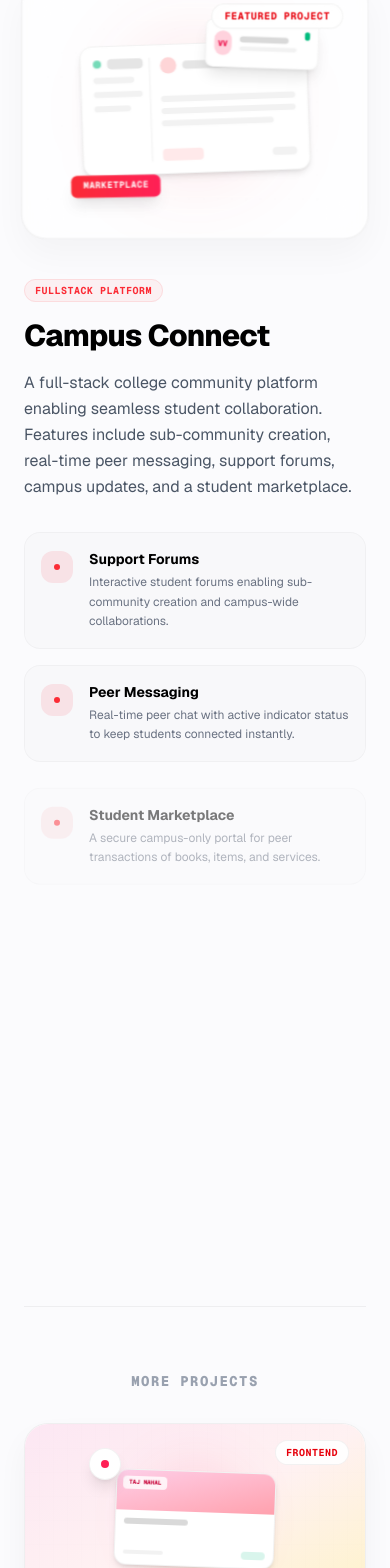
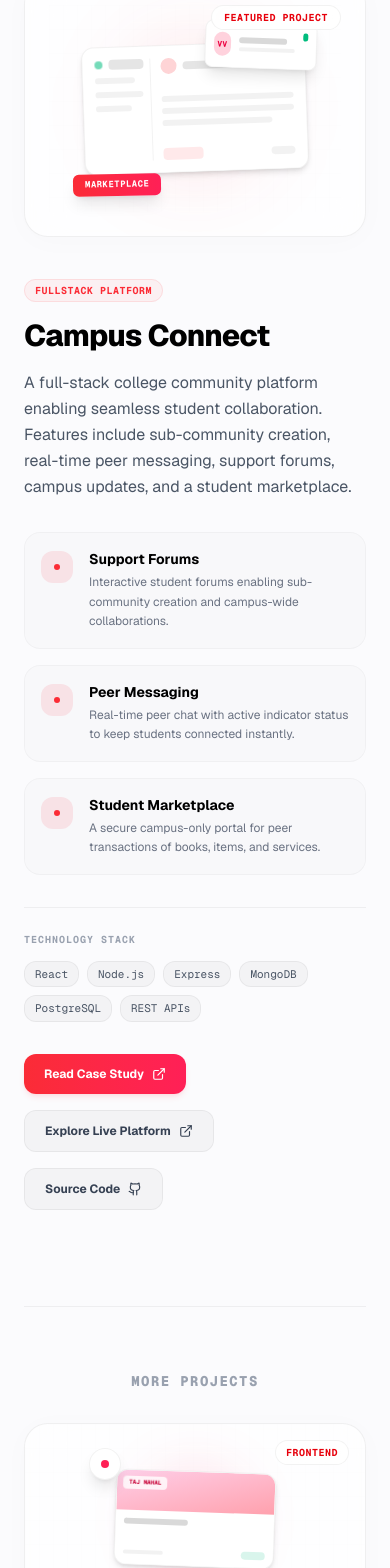
Before and after one commit to 113vab/vaibhav-portfolio, a Next.js app: page / in a window 390 px wide. Shown: the part 6930-8498 px from the top of the page. Built offline with nearby package versions, Linux system fonts and the light colour scheme.

Commit message:
fix: disable heavy 3D transforms, mouse tracking, and scroll animations in Projects section to fix mobile crash

```diff
--- a/src/components/Projects.tsx
+++ b/src/components/Projects.tsx
@@ -2,7 +2,7 @@
 
 import { useState, useRef, useEffect } from "react";
 import Link from "next/link";
-import { motion, AnimatePresence, useMotionValue, useSpring, useTransform, useMotionTemplate, useReducedMotion, useScroll } from "framer-motion";
+import { motion, AnimatePresence, useReducedMotion } from "framer-motion";
 import { ExternalLink, Code } from "lucide-react";
 import { GithubIcon as Github } from "./icons/BrandIcons";
 import { projects } from "../data/projects";
@@ -18,72 +18,6 @@ const filterOptions = [
 function ProjectCard({ project }: { project: Project }) {
   const cardRef = useRef<HTMLDivElement>(null);
   const shouldReduceMotion = useReducedMotion();
-  const [isTouchDevice, setIsTouchDevice] = useState(false);
-
-  useEffect(() => {
-    const checkTouch = () => {
-      setIsTouchDevice(
-        "ontouchstart" in window || navigator.maxTouchPoints > 0
-      );
-    };
-    checkTouch();
-  }, []);
-
-  // Motion values for normalized mouse positions over the card [0, 1]
-  const x = useMotionValue(0.5);
-  const y = useMotionValue(0.5);
-
-  // Motion values in pixels relative to card container for spotlight effect
-  const mouseX = useMotionValue(0);
-  const mouseY = useMotionValue(0);
-
-  // Soft spring config for tilt rotation & depth offsets (snappy yet organic)
-  const springConfig = { damping: 25, stiffness: 150 };
-  const rotateX = useSpring(useTransform(y, [0, 1], [6, -6]), springConfig);
-  const rotateY = useSpring(useTransform(x, [0, 1], [-6, 6]), springConfig);
-
-  // Layered depth offsets for parallax mockup rendering
-  const depthX1 = useSpring(useTransform(x, [0, 1], [-5, 5]), springConfig);
-  const depthY1 = useSpring(useTransform(y, [0, 1], [-5, 5]), springConfig);
-
-  const depthX2 = useSpring(useTransform(x, [0, 1], [-12, 12]), springConfig);
-  const depthY2 = useSpring(useTransform(y, [0, 1], [-12, 12]), springConfig);
-
-  const depthX3 = useSpring(useTransform(x, [0, 1], [8, -8]), springConfig);
-  const depthY3 = useSpring(useTransform(y, [0, 1], [8, -8]), springConfig);
-
-  // Use a spring value of y to make shadow interpolation transitions smooth on hover leave
-  const springYForShadow = useSpring(y, springConfig);
-  const shadowInterpolation = useTransform(
-    springYForShadow,
-    [0, 1],
-    [
-      "0 20px 40px rgba(0, 0, 0, 0.06), 0 1px 3px rgba(0, 0, 0, 0.01)",
-      "0 10px 20px rgba(0, 0, 0, 0.03), 0 1px 3px rgba(0, 0, 0, 0.01)"
-    ]
-  );
-
-  const handleMouseMove = (e: React.MouseEvent<HTMLDivElement>) => {
-    if (isTouchDevice || shouldReduceMotion || !cardRef.current) return;
-    const rect = cardRef.current.getBoundingClientRect();
-    const width = rect.width;
-    const height = rect.height;
-    const clientX = e.clientX - rect.left;
-    const clientY = e.clientY - rect.top;
-
-    // Normalize coordinates for tilt [0, 1]
-    x.set(clientX / width);
-    y.set(clientY / height);
-
-    // Pixel coordinates for spotlight illumination
-    mouseX.set(clientX);
-    mouseY.set(clientY);
-  };
-
-  const handleMouseLeave = () => {
-    x.set(0.5);
-    y.set(0.5);
-  };
 
   // Render mock elements based on project title
   const renderVisualMockup = () => {
@@ -95,14 +29,11 @@ function ProjectCard({ project }: { project: Project }) {
           <div className="absolute w-28 h-28 rounded-full bg-red-500/10 filter blur-xl group-hover:scale-150 transition-transform duration-700 pointer-events-none" />
 
           {/* Layer 1: Main Platform Feed mockup (tilted white card with sidebar + posts) */}
-          <motion.div
+          <div
             style={{
-              x: shouldReduceMotion ? 0 : depthX1,
-              y: shouldReduceMotion ? 0 : depthY1,
-              z: 10,
-              rotate: -3
+              transform: "rotate(-3deg)"
             }}
-            className="w-48 h-28 bg-white rounded-xl shadow-md border border-black/5 p-2.5 flex gap-2"
+            className="w-48 h-28 bg-white rounded-xl shadow-md border border-black/5 p-2.5 flex gap-2 z-10"
           >
             {/* Mock Channels Sidebar */}
             <div className="w-12 border-r border-black/5 pr-1 flex flex-col gap-1.5">
@@ -131,17 +62,14 @@ function ProjectCard({ project }: { project: Project }) {
                 <div className="w-5 h-1.5 rounded bg-black/5" />
               </div>
             </div>
-          </motion.div>
+          </div>
 
           {/* Layer 2: Chat Bubble avatar card (floats higher) */}
-          <motion.div
+          <div
             style={{
-              x: shouldReduceMotion ? 0 : depthX2,
-              y: shouldReduceMotion ? 0 : depthY2,
-              z: 25,
-              rotate: 1
+              transform: "rotate(1deg)"
             }}
-            className="absolute top-5 right-10 w-24 h-11 bg-white rounded-lg shadow-lg border border-black/5 p-2 flex items-center gap-1.5"
+            className="absolute top-5 right-10 w-24 h-11 bg-white rounded-lg shadow-lg border border-black/5 p-2 flex items-center gap-1.5 z-20"
           >
             <div className="w-5.5 h-5.5 rounded-full bg-rose-500/20 flex items-center justify-center text-[7px] font-bold text-rose-600 font-mono">
               VV
@@ -151,40 +79,34 @@ function ProjectCard({ project }: { project: Project }) {
               <div className="w-12 h-1 bg-black/5 rounded" />
             </div>
             <span className="w-1.5 h-1.5 rounded-full bg-emerald-500 self-start mt-0.5" />
-          </motion.div>
+          </div>
 
           {/* Layer 3: Marketplace Item Badge */}
-          <motion.div
+          <div
             style={{
-              x: shouldReduceMotion ? 0 : depthX3,
-              y: shouldReduceMotion ? 0 : depthY3,
-              z: 15,
-              rotate: -1
+              transform: "rotate(-1deg)"
             }}
-            className="absolute bottom-5 left-8 px-2.5 py-1 bg-gradient-to-r from-red-500 to-rose-500 text-white rounded-md shadow-lg text-[8px] font-bold font-mono tracking-wider"
+            className="absolute bottom-5 left-8 px-2.5 py-1 bg-gradient-to-r from-red-500 to-rose-500 text-white rounded-md shadow-lg text-[8px] font-bold font-mono tracking-wider z-20"
           >
             MARKETPLACE
-          </motion.div>
+          </div>
         </div>
       );
     }
 
     if (project.title === "SIH 2024 Heritage Tourism Platform") {
       return (
-        <div className="w-full h-full relative flex items-center justify-center" style={{ transformStyle: "preserve-3d" }}>
+        <div className="w-full h-full relative flex items-center justify-center">
           {/* Base Layer: Glow and Grid */}
           <div className="absolute inset-0 bg-[linear-gradient(to_right,rgba(0,0,0,0.02)_1px,transparent_1px),linear-gradient(to_bottom,rgba(0,0,0,0.02)_1px,transparent_1px)] bg-[size:14px_24px] opacity-20" />
           <div className="absolute w-28 h-28 rounded-full bg-rose-500/10 filter blur-xl group-hover:scale-150 transition-transform duration-700 pointer-events-none" />
 
           {/* Layer 1: Travel Card mockup */}
-          <motion.div
+          <div
             style={{
-              x: shouldReduceMotion ? 0 : depthX1,
-              y: shouldReduceMotion ? 0 : depthY1,
-              z: 10,
-              rotate: 2
+              transform: "rotate(2deg)"
             }}
-            className="w-40 h-24 bg-white rounded-xl shadow-md border border-black/5 overflow-hidden flex flex-col"
+            className="w-40 h-24 bg-white rounded-xl shadow-md border border-black/5 overflow-hidden flex flex-col z-10"
           >
             <div className="h-10 bg-gradient-to-br from-pink-200 to-rose-300 relative">
               <div className="absolute top-1.5 left-1.5 px-1.5 py-0.5 rounded bg-white/80 backdrop-blur-sm text-[6px] font-bold text-rose-700 font-mono">
@@ -198,36 +120,28 @@ function ProjectCard({ project }: { project: Project }) {
                 <div className="w-6 h-2 bg-emerald-500/15 rounded" />
               </div>
             </div>
-          </motion.div>
+          </div>
 
           {/* Layer 2: Map Pin (floats high) */}
-          <motion.div
-            style={{
-              x: shouldReduceMotion ? 0 : depthX2,
-              y: shouldReduceMotion ? 0 : depthY2,
-              z: 25
-            }}
-            className="absolute top-6 left-16 w-8 h-8 rounded-full bg-white shadow-lg border border-black/5 flex items-center justify-center text-rose-500"
+          <div
+            className="absolute top-6 left-16 w-8 h-8 rounded-full bg-white shadow-lg border border-black/5 flex items-center justify-center text-rose-500 z-20"
           >
             <span className="relative flex h-2 w-2">
               <span className="animate-ping absolute inline-flex h-full w-full rounded-full bg-rose-400 opacity-75"></span>
               <span className="relative inline-flex rounded-full h-2 w-2 bg-rose-500"></span>
             </span>
-          </motion.div>
+          </div>
 
           {/* Layer 3: Rating/Review Badge */}
-          <motion.div
+          <div
             style={{
-              x: shouldReduceMotion ? 0 : depthX3,
-              y: shouldReduceMotion ? 0 : depthY3,
-              z: 18,
-              rotate: -2
+              transform: "rotate(-2deg)"
             }}
-            className="absolute bottom-6 right-16 px-2 py-1 bg-white rounded shadow-md border border-black/5 text-[7px] font-bold text-gray-700 font-mono flex items-center gap-0.5"
+            className="absolute bottom-6 right-16 px-2 py-1 bg-white rounded shadow-md border border-black/5 text-[7px] font-bold text-gray-700 font-mono flex items-center gap-0.5 z-20"
           >
             <span>⭐</span>
             <span>4.9</span>
-          </motion.div>
+          </div>
         </div>
       );
     }
@@ -245,17 +159,9 @@ function ProjectCard({ project }: { project: Project }) {
   return (
     <motion.div
       ref={cardRef}
-      onMouseMove={handleMouseMove}
-      onMouseLeave={handleMouseLeave}
-      style={{
-        rotateX: shouldReduceMotion ? 0 : rotateX,
-        rotateY: shouldReduceMotion ? 0 : rotateY,
-        transformStyle: "preserve-3d",
-        boxShadow: shouldReduceMotion ? "none" : shadowInterpolation,
-      }}
-      whileHover={shouldReduceMotion ? {} : { scale: 1.01 }}
+      whileHover={{ scale: 1.02 }}
       transition={{ duration: 0.3, ease: "easeOut" }}
-      className="group rounded-3xl glass-panel flex flex-col h-full overflow-hidden relative transition-all duration-350 hover:border-red-500/25"
+      className="group rounded-3xl glass-panel flex flex-col h-full overflow-hidden relative transition-all duration-350 hover:border-red-500/25 shadow-md hover:shadow-xl"
     >
       {/* Reflective Sheen Glare Overlay */}
       {!shouldReduceMotion && (
@@ -276,21 +182,8 @@ function ProjectCard({ project }: { project: Project }) {
         />
       )}
 
-      {/* Spotlight Illumination Overlay */}
-      {!isTouchDevice && !shouldReduceMotion && (
-        <motion.div
-          className="absolute inset-0 pointer-events-none opacity-0 group-hover:opacity-100 transition-opacity duration-500 z-0"
-          style={{
-            background: useMotionTemplate`radial-gradient(350px circle at ${mouseX}px ${mouseY}px, rgba(255, 59, 48, 0.05), transparent 80%)`,
-          }}
-        />
-      )}
-
-      {/* Visual mockup container with Image Scaling */}
-      <div
-        className={`relative h-48 w-full overflow-hidden ${project.imageUrl} flex items-center justify-center border-b border-black/[0.05] z-10`}
-        style={{ transformStyle: "preserve-3d" }}
-      >
+      {/* Visual mockup container */}
+      <div className="relative h-48 w-full overflow-hidden flex items-center justify-center border-b border-black/[0.05] z-10">
         <motion.div
           initial={shouldReduceMotion ? { opacity: 0 } : { clipPath: "polygon(0% 0%, 0% 0%, 0% 100%, 0% 100%)", scale: 1.08, opacity: 0 }}
           whileInView={shouldReduceMotion ? { opacity: 1 } : { clipPath: "polygon(0% 0%, 100% 0%, 100% 100%, 0% 100%)", scale: 1, opacity: 1 }}
@@ -298,7 +191,6 @@ function ProjectCard({ project }: { project: Project }) {
           transition={{ duration: 0.9, ease: [0.16, 1, 0.3, 1] as const }}
           whileHover={shouldReduceMotion ? {} : { scale: 1.03 }}
           className="w-full h-full"
-          style={{ transformStyle: "preserve-3d" }}
         >
           {renderVisualMockup()}
         </motion.div>
@@ -325,7 +217,7 @@ function ProjectCard({ project }: { project: Project }) {
       </div>
 
       {/* Info Container */}
-      <div className="p-6 md:p-8 flex flex-col flex-1 justify-between relative z-10" style={{ transform: "translateZ(15px)", transformStyle: "preserve-3d" }}>
+      <div className="p-6 md:p-8 flex flex-col flex-1 justify-between relative z-10">
         <div>
           <h3 className="text-xl font-bold text-black mb-3 group-hover:text-red-500 transition-colors duration-300">
             <Link href={`/projects/${project.id}`}>
@@ -351,7 +243,7 @@ function ProjectCard({ project }: { project: Project }) {
             ))}
           </div>
 
-          {/* Action Links with CSS underline reveals */}
+          {/* Action Links */}
           <div className="flex gap-4 border-t border-black/5 pt-5 overflow-hidden">
             <motion.a
               href={project.githubUrl}
@@ -383,112 +275,18 @@ function ProjectCard({ project }: { project: Project }) {
 function FeaturedProjectShowcase({ project, shouldReduceMotion }: { project: Project; shouldReduceMotion: boolean }) {
   const containerRef = useRef<HTMLDivElement>(null);
   const cardRef = useRef<HTMLDivElement>(null);
-  const [isTouchDevice, setIsTouchDevice] = useState(false);
-
-  useEffect(() => {
-    const checkTouch = () => {
-      setIsTouchDevice(
-        "ontouchstart" in window || navigator.maxTouchPoints > 0
-      );
-    };
-    checkTouch();
-  }, []);
-
-  // useScroll targetting the container
-  const { scrollYProgress } = useScroll({
-    target: containerRef,
-    offset: ["start end", "end start"]
-  });
-
-  // 1. Scroll-linked mapping (subtle scale mapping)
-  const scale = useTransform(scrollYProgress, [0.1, 0.45, 0.8], [0.95, 1.02, 0.96]);
-
-  // Progressive reveal for feature cards
-  const card1Opacity = useTransform(scrollYProgress, [0.15, 0.3], [0, 1]);
-  const card1Y = useTransform(scrollYProgress, [0.15, 0.3], [20, 0]);
-
-  const card2Opacity = useTransform(scrollYProgress, [0.25, 0.4], [0, 1]);
-  const card2Y = useTransform(scrollYProgress, [0.25, 0.4], [20, 0]);
-
-  const card3Opacity = useTransform(scrollYProgress, [0.35, 0.5], [0, 1]);
-  const card3Y = useTransform(scrollYProgress, [0.35, 0.5], [20, 0]);
-
-  // Tech stack sequential fade-in
-  const techOpacity = useTransform(scrollYProgress, [0.45, 0.55], [0, 1]);
-  const techY = useTransform(scrollYProgress, [0.45, 0.55], [15, 0]);
-
-  // CTA buttons reveal last
-  const ctaOpacity = useTransform(scrollYProgress, [0.55, 0.65], [0, 1]);
-  const ctaY = useTransform(scrollYProgress, [0.55, 0.65], [15, 0]);
-
-  // Fallback checks for prefers-reduced-motion
-  const mockupScale = shouldReduceMotion ? 1 : scale;
-  const c1Opacity = shouldReduceMotion ? 1 : card1Opacity;
-  const c1Y = shouldReduceMotion ? 0 : card1Y;
-  const c2Opacity = shouldReduceMotion ? 1 : card2Opacity;
-  const c2Y = shouldReduceMotion ? 0 : card2Y;
-  const c3Opacity = shouldReduceMotion ? 1 : card3Opacity;
-  const c3Y = shouldReduceMotion ? 0 : card3Y;
-  const tOpacity = shouldReduceMotion ? 1 : techOpacity;
-  const tY = shouldReduceMotion ? 0 : techY;
-  const btOpacity = shouldReduceMotion ? 1 : ctaOpacity;
-  const btY = shouldReduceMotion ? 0 : ctaY;
-
-  // 2. Mouse-based tilt values
-  const x = useMotionValue(0.5);
-  const y = useMotionValue(0.5);
-  const mouseX = useMotionValue(0);
-  const mouseY = useMotionValue(0);
-
-  const springConfig = { damping: 25, stiffness: 150 };
-  const rotateX = useSpring(useTransform(y, [0, 1], [4, -4]), springConfig);
-  const rotateY = useSpring(useTransform(x, [0, 1], [-4, 4]), springConfig);
-
-  const depthX1 = useSpring(useTransform(x, [0, 1], [-4, 4]), springConfig);
-  const depthY1 = useSpring(useTransform(y, [0, 1], [-4, 4]), springConfig);
-  const depthX2 = useSpring(useTransform(x, [0, 1], [-9, 9]), springConfig);
-  const depthY2 = useSpring(useTransform(y, [0, 1], [-9, 9]), springConfig);
-  const depthX3 = useSpring(useTransform(x, [0, 1], [6, -6]), springConfig);
-  const depthY3 = useSpring(useTransform(y, [0, 1], [6, -6]), springConfig);
-
-  const springYForShadow = useSpring(y, springConfig);
-  const shadowInterpolation = useTransform(
-    springYForShadow,
-    [0, 1],
-    [
-      "0 20px 45px rgba(0, 0, 0, 0.05), 0 1px 2px rgba(0, 0, 0, 0.01)",
-      "0 10px 25px rgba(0, 0, 0, 0.02), 0 1px 2px rgba(0, 0, 0, 0.01)"
-    ]
-  );
-
-  const handleMouseMove = (e: React.MouseEvent<HTMLDivElement>) => {
-    if (isTouchDevice || shouldReduceMotion || !cardRef.current) return;
-    const rect = cardRef.current.getBoundingClientRect();
-    x.set((e.clientX - rect.left) / rect.width);
-    y.set((e.clientY - rect.top) / rect.height);
-    mouseX.set(e.clientX - rect.left);
-    mouseY.set(e.clientY - rect.top);
-  };
-
-  const handleMouseLeave = () => {
-    x.set(0.5);
-    y.set(0.5);
-  };
 
   const renderFeaturedMockup = () => {
     return (
-      <div className="w-full h-full relative flex items-center justify-center" style={{ transformStyle: "preserve-3d" }}>
+      <div className="w-full h-full relative flex items-center justify-center">
         {/* Base Layer: Grid & Glow */}
         <div className="absolute inset-0 bg-[linear-gradient(to_right,rgba(0,0,0,0.02)_1px,transparent_1px),linear-gradient(to_bottom,rgba(0,0,0,0.02)_1px,transparent_1px)] bg-[size:14px_24px] opacity-20" />
         <div className="absolute w-36 h-36 rounded-full bg-red-500/10 filter blur-2xl group-hover:scale-150 transition-transform duration-700 pointer-events-none" />
 
         {/* Layer 1: Main Platform Feed mockup */}
-        <motion.div
+        <div
           style={{
-            x: shouldReduceMotion ? 0 : depthX1,
-            y: shouldReduceMotion ? 0 : depthY1,
-            z: 15,
-            rotate: -2
+            transform: "rotate(-2deg)"
           }}
           className="w-56 h-32 bg-white rounded-xl shadow-md border border-black/5 p-3 flex gap-2.5 z-10"
         >
@@ -519,15 +317,12 @@ function FeaturedProjectShowcase({ project, shouldReduceMotion }: { project: Pro
               <div className="w-6 h-2 rounded bg-black/5" />
             </div>
           </div>
-        </motion.div>
+        </div>
 
         {/* Layer 2: Chat Bubble avatar card (floats higher) */}
-        <motion.div
+        <div
           style={{
-            x: shouldReduceMotion ? 0 : depthX2,
-            y: shouldReduceMotion ? 0 : depthY2,
-            z: 35,
-            rotate: 2
+            transform: "rotate(2deg)"
           }}
           className="absolute top-4 right-6 w-28 h-12 bg-white rounded-lg shadow-lg border border-black/5 p-2 flex items-center gap-2 z-20"
         >
@@ -539,20 +334,17 @@ function FeaturedProjectShowcase({ project, shouldReduceMotion }: { project: Pro
             <div className="w-14 h-1 bg-black/5 rounded" />
           </div>
           <span className="w-2 h-2 rounded-full bg-emerald-500 self-start mt-0.5" />
-        </motion.div>
+        </div>
 
         {/* Layer 3: Marketplace Item Badge */}
-        <motion.div
+        <div
           style={{
-            x: shouldReduceMotion ? 0 : depthX3,
-            y: shouldReduceMotion ? 0 : depthY3,
-            z: 25,
-            rotate: -1
+            transform: "rotate(-1deg)"
           }}
           className="absolute bottom-4 left-6 px-3 py-1 bg-gradient-to-r from-red-500 to-rose-500 text-white rounded-md shadow-lg text-[9px] font-bold font-mono tracking-wider z-20"
         >
           MARKETPLACE
-        </motion.div>
+        </div>
       </div>
     );
   };
@@ -566,20 +358,12 @@ function FeaturedProjectShowcase({ project, shouldReduceMotion }: { project: Pro
   return (
     <div ref={containerRef} className="mb-24 md:mb-32">
       <div className="grid grid-cols-1 lg:grid-cols-12 gap-10 md:gap-14 items-center">
-        {/* Left Side: Mockup Visual (scroll scaled and mouse tilted) */}
+        {/* Left Side: Mockup Visual */}
         <div className="lg:col-span-6 flex justify-center items-center">
           <motion.div
             ref={cardRef}
-            onMouseMove={handleMouseMove}
-            onMouseLeave={handleMouseLeave}
-            style={{
-              scale: mockupScale,
-              rotateX: shouldReduceMotion ? 0 : rotateX,
-              rotateY: shouldReduceMotion ? 0 : rotateY,
-              transformStyle: "preserve-3d",
-              boxShadow: shouldReduceMotion ? "none" : shadowInterpolation,
-            }}
-            className="group w-full max-w-lg aspect-[4/3] rounded-3xl glass-panel relative border border-black/5 flex items-center justify-center p-6 overflow-hidden transition-colors duration-350 hover:border-red-500/20"
+            whileHover={{ scale: 1.01 }}
+            className="group w-full max-w-lg aspect-[4/3] rounded-3xl glass-panel relative border border-black/5 flex items-center justify-center p-6 overflow-hidden shadow-md hover:shadow-xl transition-shadow duration-300"
           >
             {/* Ambient reflection sheen loop */}
             {!shouldReduceMotion && (
@@ -597,18 +381,8 @@ function FeaturedProjectShowcase({ project, shouldReduceMotion }: { project: Pro
               />
             )}
 
-            {/* Spotlight reflection */}
-            {!isTouchDevice && !shouldReduceMotion && (
-              <motion.div
-                className="absolute inset-0 pointer-events-none opacity-0 group-hover:opacity-100 transition-opacity duration-500 z-0"
-                style={{
-                  background: useMotionTemplate`radial-gradient(400px circle at ${mouseX}px ${mouseY}px, rgba(255, 59, 48, 0.04), transparent 80%)`,
-                }}
-              />
-            )}
-
             {/* Inner mockup container */}
-            <div className="w-full h-full relative" style={{ transformStyle: "preserve-3d" }}>
+            <div className="w-full h-full relative">
               {renderFeaturedMockup()}
             </div>
 
@@ -638,13 +412,13 @@ function FeaturedProjectShowcase({ project, shouldReduceMotion }: { project: Pro
           {/* Progressive Feature Cards */}
           <div className="space-y-4 mb-8">
             {features.map((feat, idx) => {
-              const cardOpacity = idx === 0 ? c1Opacity : idx === 1 ? c2Opacity : c3Opacity;
-              const cardY = idx === 0 ? c1Y : idx === 1 ? c2Y : c3Y;
-
               return (
                 <motion.div
                   key={feat.title}
-                  style={{ opacity: cardOpacity, y: cardY }}
+                  initial={{ opacity: 0, y: shouldReduceMotion ? 0 : 15 }}
+                  whileInView={{ opacity: 1, y: 0 }}
+                  viewport={{ once: true, margin: "-50px" }}
+                  transition={{ duration: 0.5, delay: idx * 0.1 }}
                   className="p-4 rounded-2xl bg-black/[0.01] border border-black/[0.03] flex gap-4 hover:bg-white hover:border-red-500/10 hover:shadow-md hover:shadow-red-500/[0.01] transition-all duration-300 group/feat"
                 >
                   <div className="w-8 h-8 rounded-xl bg-red-500/10 flex items-center justify-center shrink-0 mt-0.5 group-hover/feat:bg-red-500/15 transition-all">
@@ -661,7 +435,10 @@ function FeaturedProjectShowcase({ project, shouldReduceMotion }: { project: Pro
 
           {/* Technology stack fades in sequentially */}
           <motion.div
-            style={{ opacity: tOpacity, y: tY }}
+            initial={{ opacity: 0, y: shouldReduceMotion ? 0 : 10 }}
+            whileInView={{ opacity: 1, y: 0 }}
+            viewport={{ once: true }}
+            transition={{ duration: 0.5, delay: 0.3 }}
             className="mb-8 pt-6 border-t border-black/5"
           >
             <h5 className="text-[10px] font-bold text-gray-400 uppercase tracking-widest font-mono mb-3.5">
@@ -681,7 +458,10 @@ function FeaturedProjectShowcase({ project, shouldReduceMotion }: { project: Pro
 
           {/* CTA buttons reveal last */}
           <motion.div
-            style={{ opacity: btOpacity, y: btY }}
+            initial={{ opacity: 0, y: shouldReduceMotion ? 0 : 10 }}
+            whileInView={{ opacity: 1, y: 0 }}
+            viewport={{ once: true }}
+            transition={{ duration: 0.5, delay: 0.4 }}
             className="flex flex-wrap gap-4"
           >
             <Magnetic>
@@ -784,19 +564,6 @@ export default function Projects() {
   const [filter, setFilter] = useState("all");
   const shouldReduceMotion = useReducedMotion();
 
-  // Scroll choreography for section overlap and gentle exits
-  const { scrollYProgress } = useScroll({
-    target: sectionRef,
-    offset: ["start end", "end start"]
-  });
-
-  const sectionOpacity = useTransform(scrollYProgress, [0, 0.2, 0.8, 1], [0, 1, 1, 0]);
-  const sectionTranslateY = useTransform(
-    scrollYProgress,
-    [0, 0.2, 0.8, 1],
-    [shouldReduceMotion ? 0 : 40, 0, 0, shouldReduceMotion ? 0 : -40]
-  );
-
   const sectionVariants = {
     hidden: { opacity: 0 },
     visible: {
@@ -831,14 +598,22 @@ export default function Projects() {
       className="py-28 md:py-36 px-6 md:px-12 relative"
     >
       <motion.div
-        style={{
-          opacity: sectionOpacity,
-          y: sectionTranslateY
-        }}
-        variants={sectionVariants}
         initial="hidden"
         whileInView="visible"
         viewport={{ once: true, margin: "-100px" }}
+        variants={{
+          hidden: { opacity: 0, y: shouldReduceMotion ? 0 : 25 },
+          visible: {
+            opacity: 1,
+            y: 0,
+            transition: {
+              duration: 0.8,
+              ease: [0.16, 1, 0.3, 1] as const,
+              staggerChildren: 0.08,
+              delayChildren: 0.05
+            }
+          }
+        }}
         className="max-w-7xl mx-auto z-10 relative"
       >
 
```
